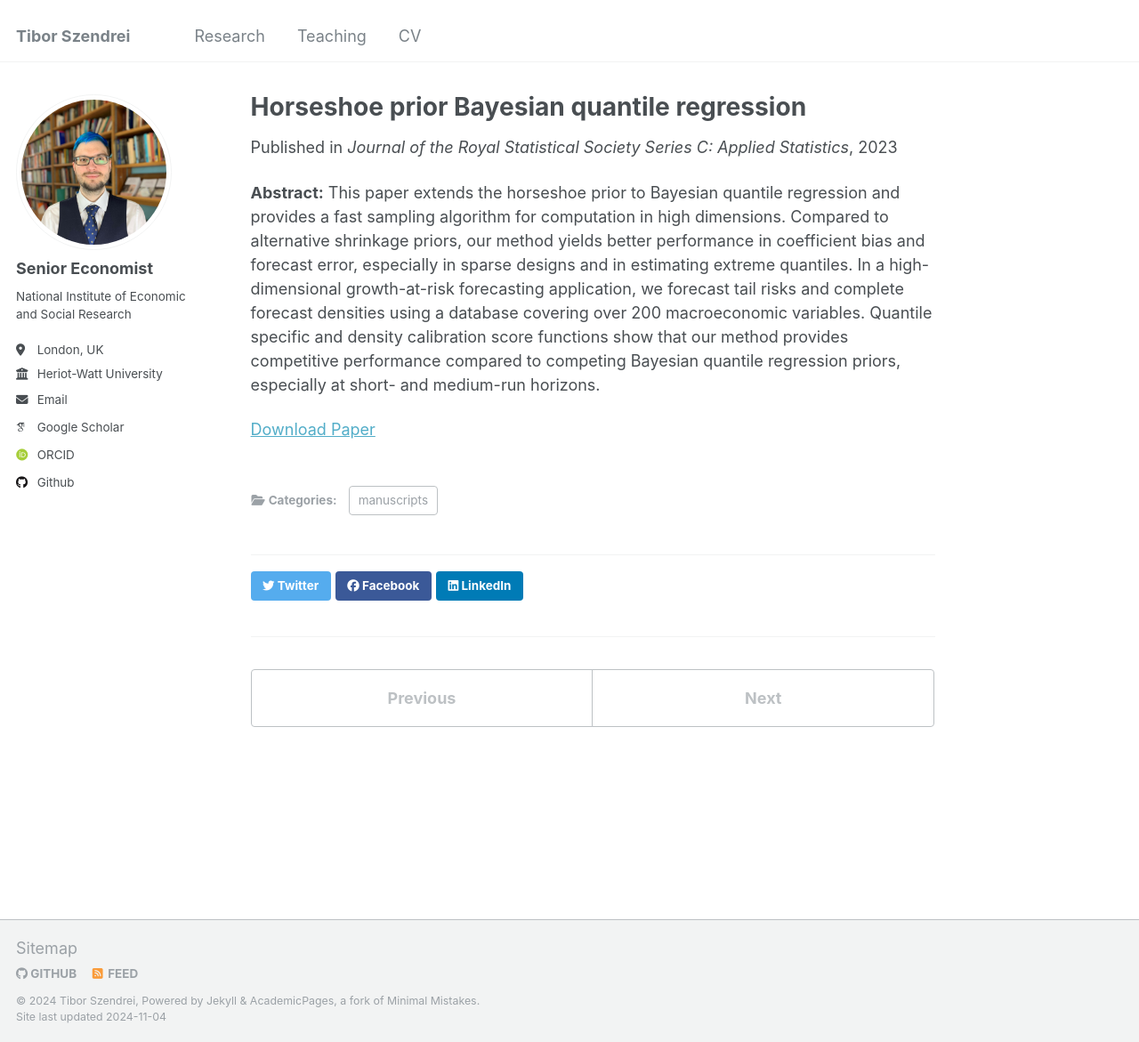
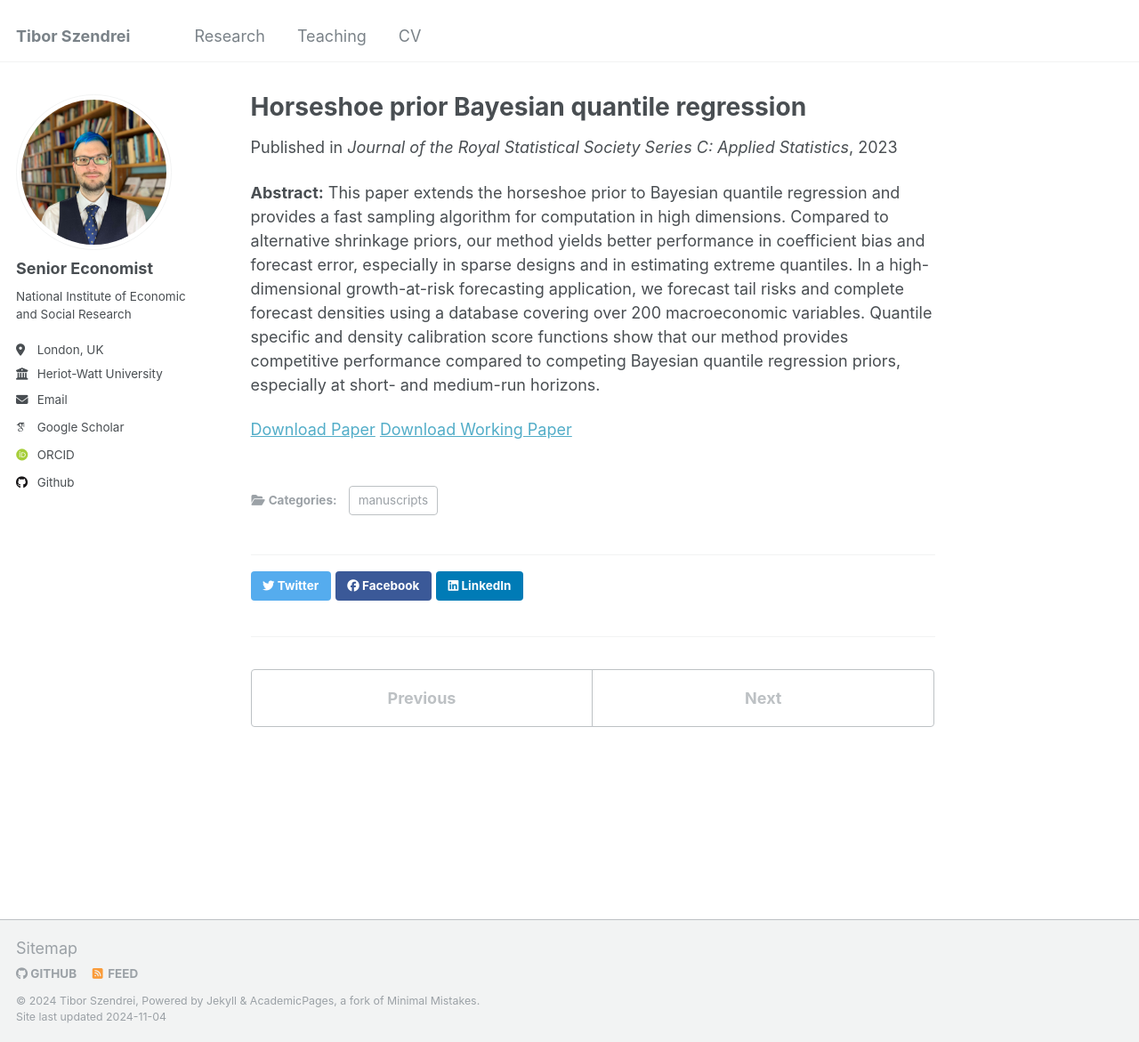
Before and after one commit to econometibi/econometibi.github.io, a Jekyll site: the page built from _publications/HSBQR.md, in a window 1280 px wide and 1171 px high. Shown: the whole window at 89% size. Built offline with Jekyll 4.4.1, drawn with Linux system fonts in a browser that asks for light colours; some web fonts are replaced.

Commit message:
Update HSBQR.md

```diff
--- a/_publications/HSBQR.md
+++ b/_publications/HSBQR.md
@@ -10,4 +10,4 @@ venue: 'Journal of the Royal Statistical Society Series C: Applied Statistics'
 ---
 **Abstract:** This paper extends the horseshoe prior to Bayesian quantile regression and provides a fast sampling algorithm for computation in high dimensions. Compared to alternative shrinkage priors, our method yields better performance in coefficient bias and forecast error, especially in sparse designs and in estimating extreme quantiles. In a high-dimensional growth-at-risk forecasting application, we forecast tail risks and complete forecast densities using a database covering over 200 macroeconomic variables. Quantile specific and density calibration score functions show that our method provides competitive performance compared to competing Bayesian quantile regression priors, especially at short- and medium-run horizons.
 
-[Download Paper](https://doi.org/10.1093/jrsssc/qlad091)
+[Download Paper](https://doi.org/10.1093/jrsssc/qlad091) [Download Working Paper](https://arxiv.org/abs/2006.07655)
```
